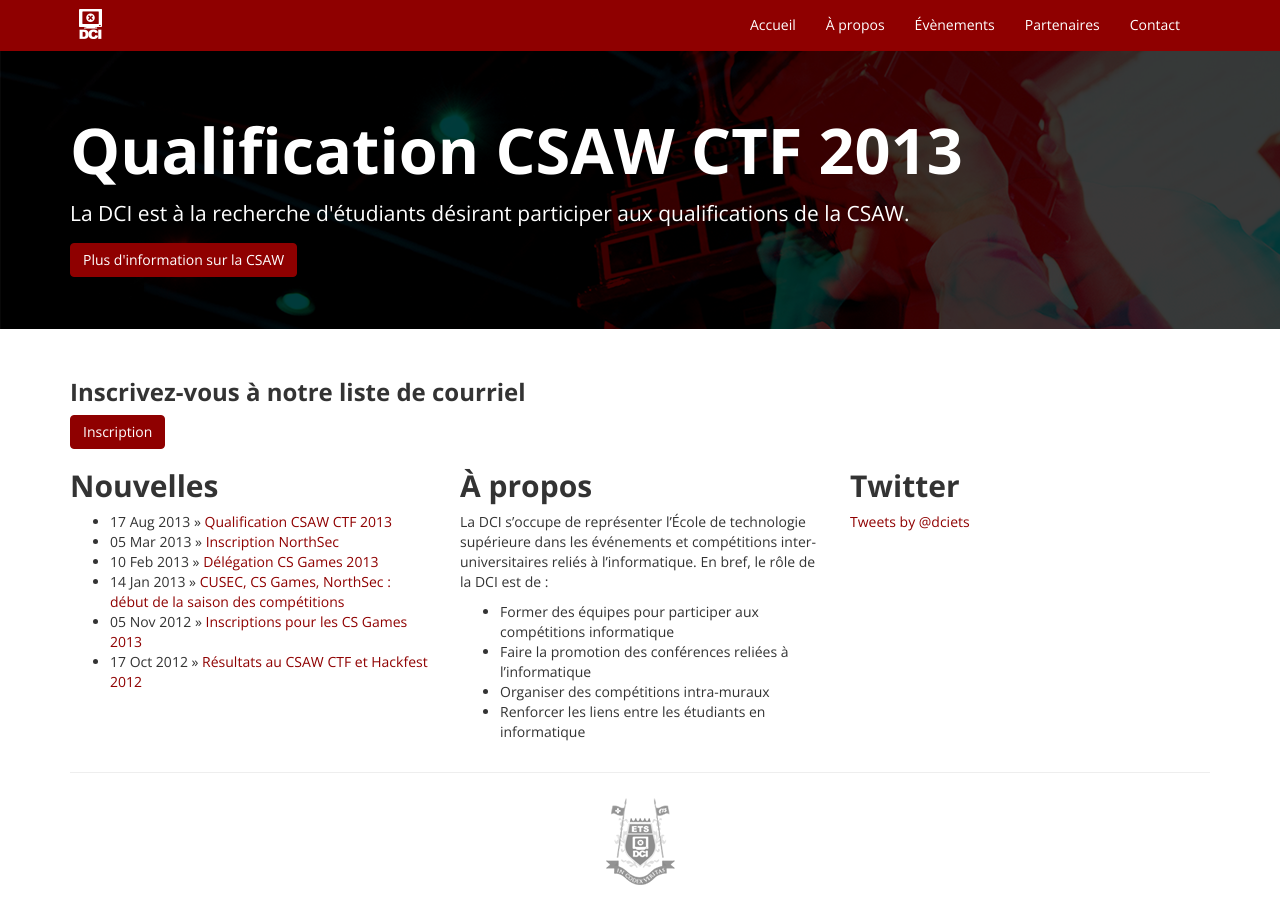
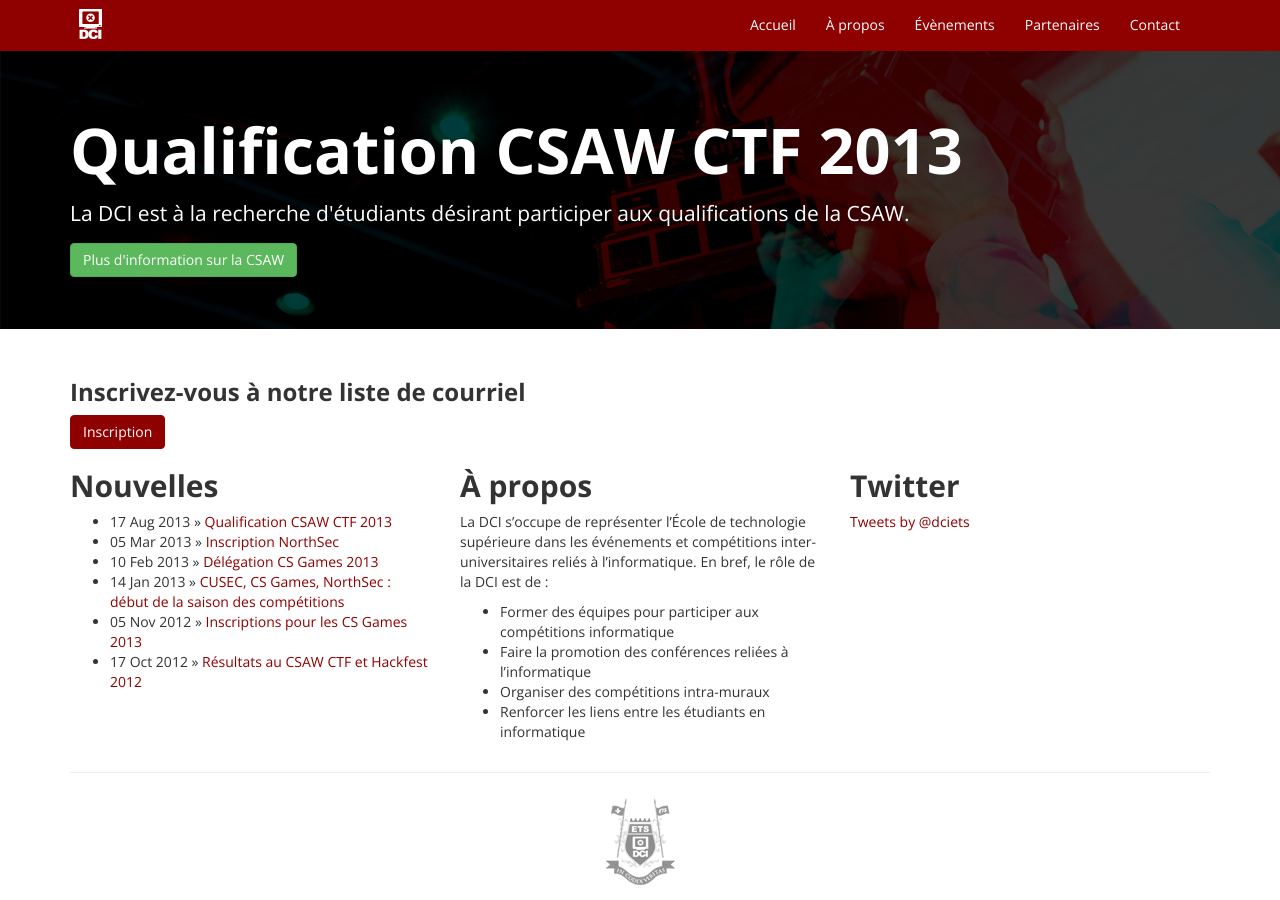
Before and after one commit to dciets/dciets.github.io, a Jekyll site: the page built from index.html, in a window 1280 px wide. Built offline with Jekyll 4.4.1, drawn with Linux system fonts in a browser that asks for light colours; Markdown is read by kramdown in place of the engine named in the settings; comment, search, counter and statistics services are not loaded.

Commit message:
Bouton vert beaucoup plus joli que bouton rouge pour Inscription

```diff
--- a/index.html
+++ b/index.html
@@ -7,7 +7,7 @@
   <div class='container'>
     <h1>Qualification CSAW CTF 2013</h1>
     <div class='p'>La DCI est &agrave; la recherche d'&eacute;tudiants d&eacute;sirant participer aux qualifications de la CSAW.</div>
-    <a class='btn btn-primary btn-md' href='/2013/08/16/qualification-csaw-ctf-2013/'>Plus d'information sur la CSAW</a>
+    <a class='btn btn-success btn-md' href='/2013/08/16/qualification-csaw-ctf-2013/'>Plus d'information sur la CSAW</a>
   </div>
 </div>
 <div class='container'>
```
